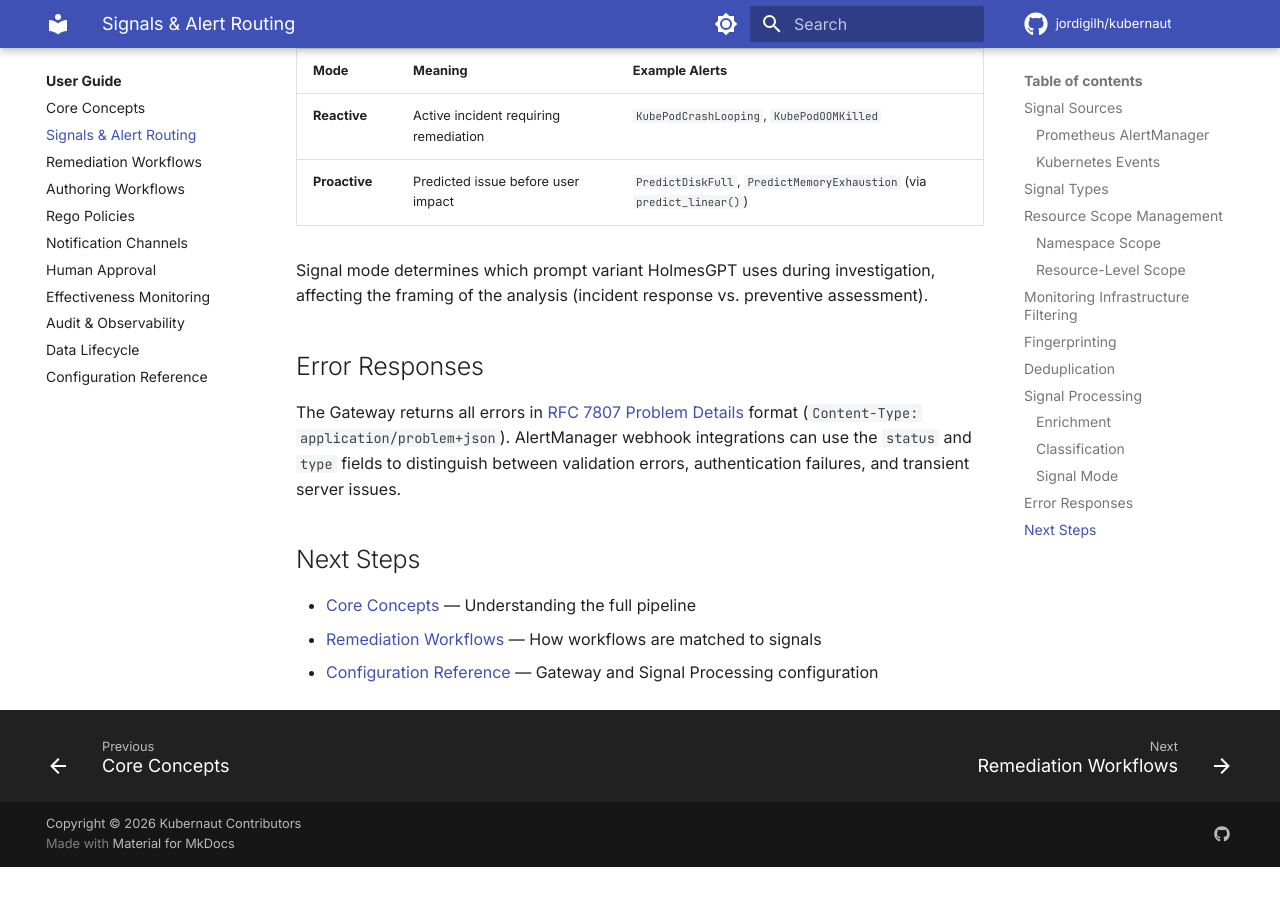
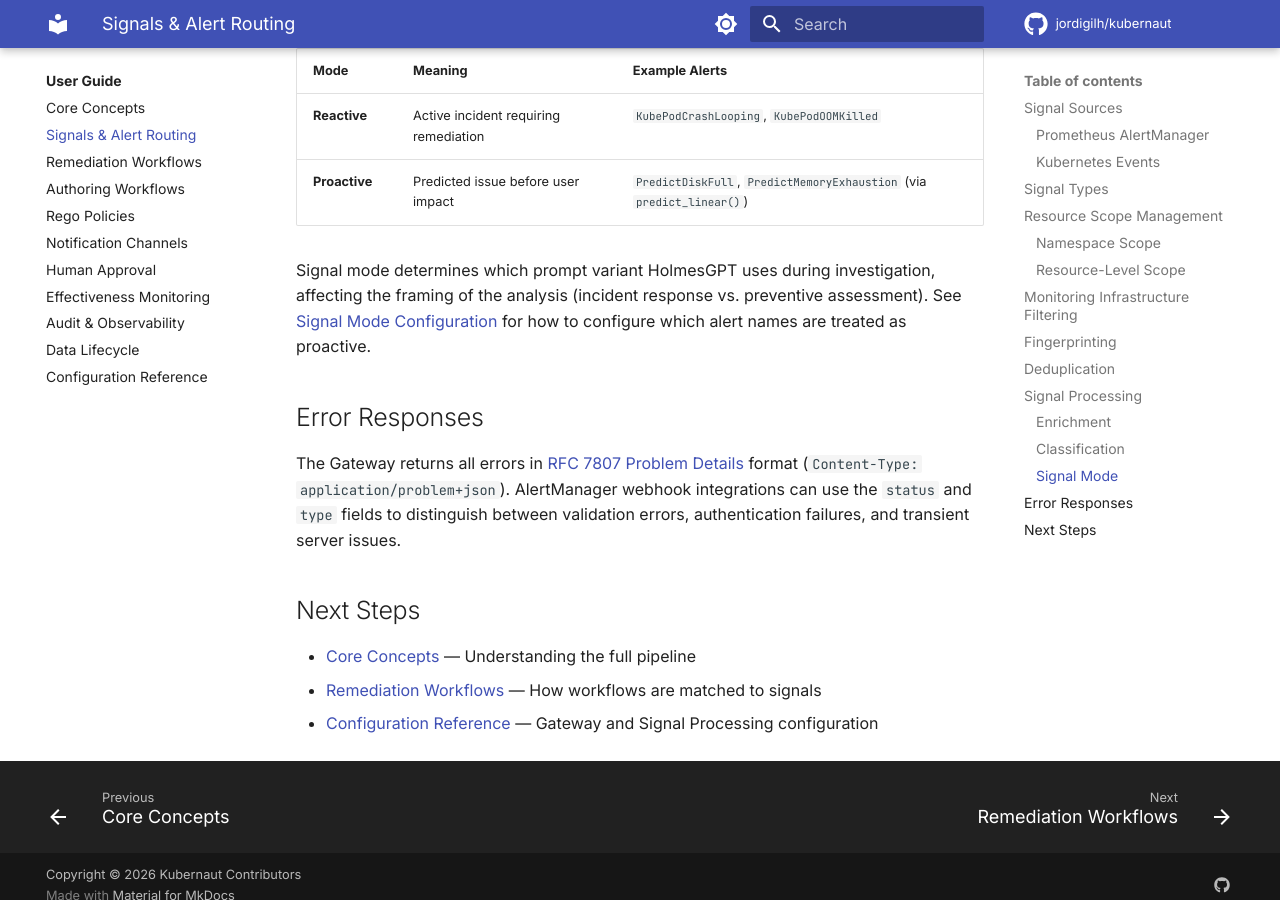
Before and after one commit to jordigilh/kubernaut-docs, an MkDocs documentation site: the page built from docs/user-guide/signals.md, in a window 1280 px wide and 900 px high, scrolled down 4117 px. Built offline with MkDocs 1.6.1 and Material for MkDocs 9.7.7, drawn with Linux system fonts in a browser that asks for light colours; comment, search, counter and statistics services are not loaded; the version menu is left out; before the commit the page ends 4984 px from its top, so only the background shows below that.

Commit message:
docs: add cross-reference from signal mode to its configuration
Links the Signal Mode section in signals.md to the configuration
details in policies.md, closing the "what vs how" gap.

Made-with: Cursor

```diff
--- a/docs/user-guide/signals.md
+++ b/docs/user-guide/signals.md
@@ -136,7 +136,7 @@ Rego policies evaluate the enriched signal to determine:
 | **Reactive** | Active incident requiring remediation | `KubePodCrashLooping`, `KubePodOOMKilled` |
 | **Proactive** | Predicted issue before user impact | `PredictDiskFull`, `PredictMemoryExhaustion` (via `predict_linear()`) |
 
-Signal mode determines which prompt variant HolmesGPT uses during investigation, affecting the framing of the analysis (incident response vs. preventive assessment).
+Signal mode determines which prompt variant HolmesGPT uses during investigation, affecting the framing of the analysis (incident response vs. preventive assessment). See [Signal Mode Configuration](policies.md#signal-mode-configuration) for how to configure which alert names are treated as proactive.
 
 ## Error Responses
 
```
